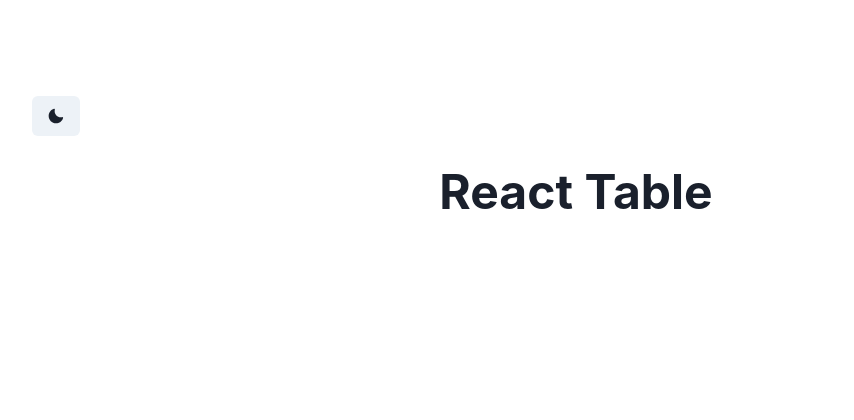
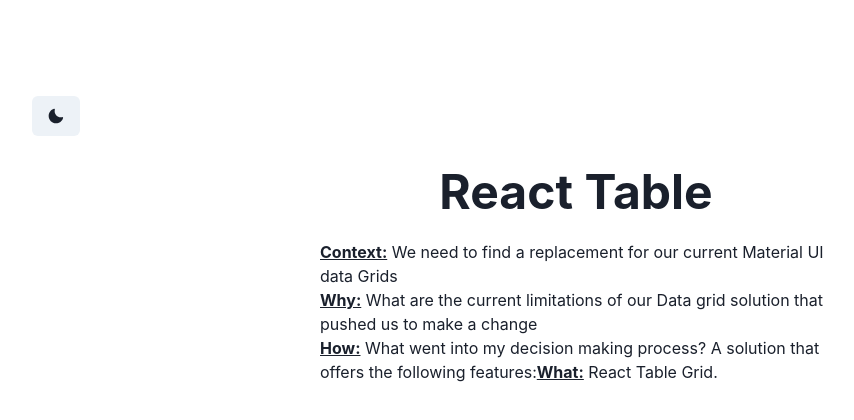
Before and after one commit to Iambizi/pf-datagrid, a Next.js app: page / in a window 1280 px wide. Shown: the top 420 px of the page, without its empty margins (64-918 px from the left). Built offline with nearby package versions, Linux system fonts and the light colour scheme.

Commit message:
Saves changes

```diff
--- a/package.json
+++ b/package.json
@@ -14,6 +14,7 @@
     "@emotion/react": "^11.10.5",
     "@emotion/styled": "^11.10.5",
     "@next/font": "13.0.7",
+    "@table-library/react-table-library": "^4.0.23",
     "@types/node": "18.11.17",
     "@types/react": "18.0.26",
     "@types/react-dom": "18.0.9",
--- a/pages/index.tsx
+++ b/pages/index.tsx
@@ -31,13 +31,26 @@ export default function Home() {
               React Table
             </Heading>
           </Center>
-          <Center>
           <Text size="lg" mb={6}>
-              {/* Post a social media comment and get the post sentiment */}
-            </Text>
-          </Center>
+            <span className={styles.lineHead}>Context:</span> We need to find a
+            replacement for our current Material UI data Grids <br />
+            <span className={styles.lineHead}>Why:</span> What are the current
+            limitations of our Data grid solution that pushed us to make a
+            change <br />
+            <span className={styles.lineHead}>How:</span> What went into my
+            decision making process? A solution that offers the following
+            features:
+            {/* <ul className={styles.}>
+              <li className={styles.}></li>
+              <li className={styles.}></li>
+              <li className={styles.}></li>
+              <li className={styles.}></li>
+              <li className={styles.}></li>
+              <li className={styles.}></li>
+            </ul> <br /> */}
+            <span className={styles.lineHead}>What:</span> React Table Grid.
+          </Text>
         </Box>
-
       </main>
     </>
   );
--- a/styles/Home.module.css
+++ b/styles/Home.module.css
@@ -1,3 +1,13 @@
+/* My Styles */
+.lineHead{
+  font-weight: bold;
+  text-decoration: underline;
+}
+
+.list{
+  /* Removing bullet points from list item */
+}
+/* My Styles */
 .main {
   display: flex;
   flex-direction: column;
--- a/theme.ts
+++ b/theme.ts
@@ -2,6 +2,7 @@
 
 // 1. import `extendTheme` function
 import { extendTheme, type ThemeConfig } from '@chakra-ui/react'
+import { Underdog } from '@next/font/google'
 
 // 2. Add your color mode config
 const config: ThemeConfig = {
@@ -10,6 +11,16 @@ const config: ThemeConfig = {
 }
 
 // 3. extend the theme
-const theme = extendTheme({ config })
+const theme = extendTheme({ config,
+  textStyles : {
+    boldText: {
+      fontWeight: 'bold'
+    },
+    boldUnderlined:{
+      textDecoration: 'underline',
+      fontWeight: 'bold'
+    }
+  }
+ })
 
 export default theme
```
Also changed, not shown: components/table.tsx (added, +13 -0 lines), 1 other file (tests, documents, lock files or other folders).
